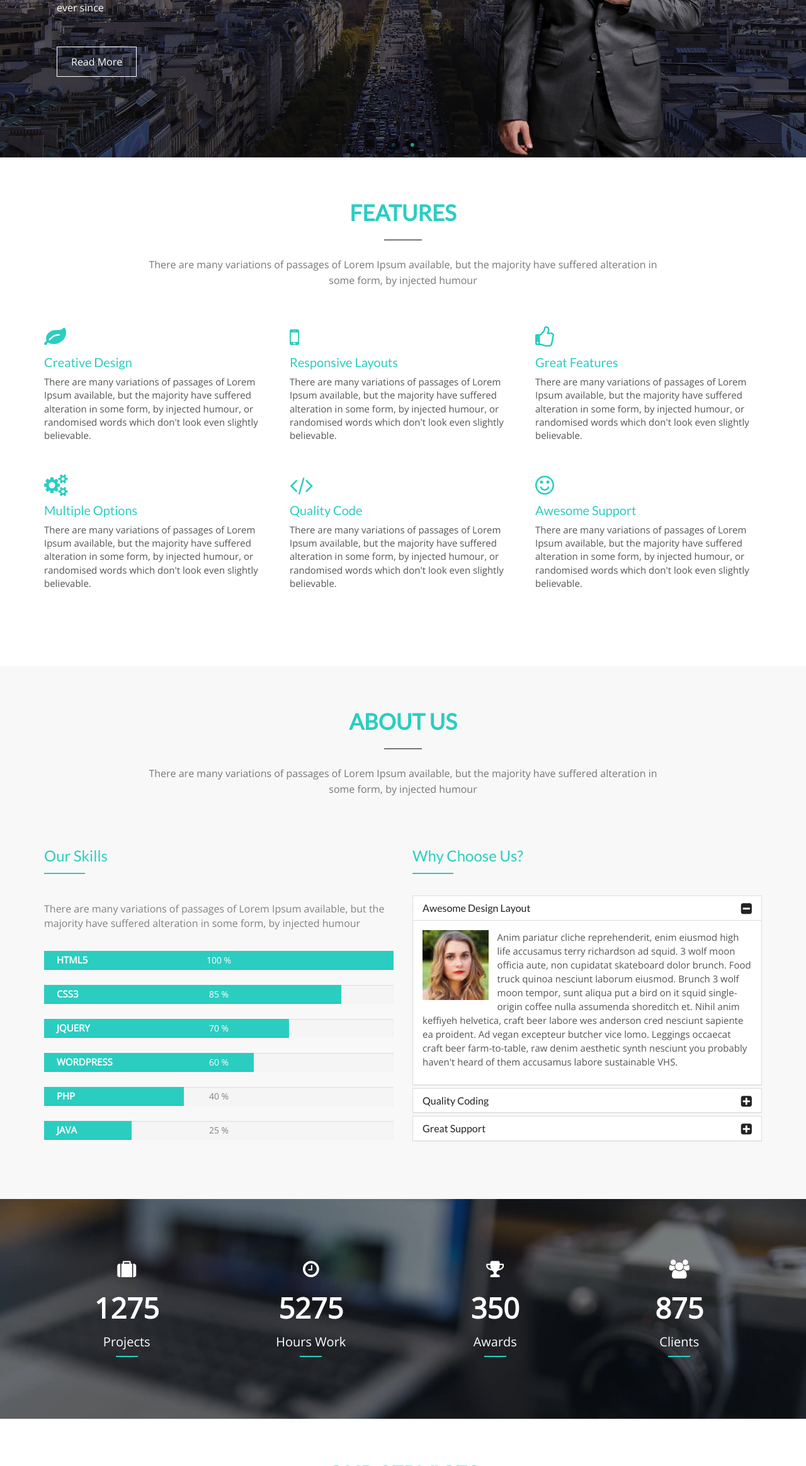
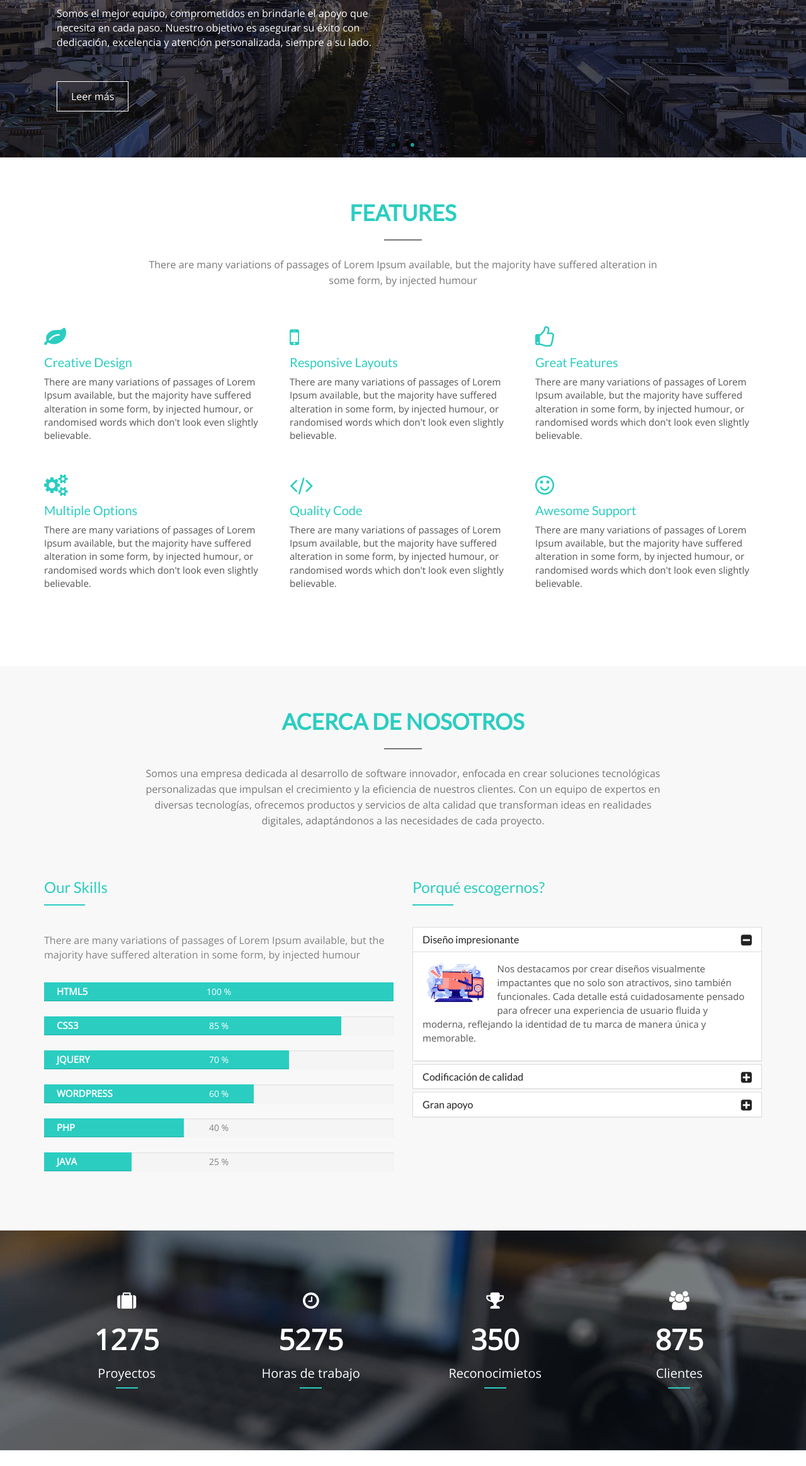
Before and after one commit to Dionisio202/Andes-Innovation-Corporation, a plain HTML site: page index.html in a window 1280 px wide. Shown: the part 472-2800 px from the top of the page at 63% size. Drawn offline with nearby package versions, Linux system fonts and the light colour scheme; animation ran at ten frames a second; a web font is replaced by a local one.

Commit message:
Home module was implemented with presentacion, about us, and why chose us

```diff
--- a/index.html
+++ b/index.html
@@ -203,14 +203,13 @@
             <div class="row">
               <div class="col-md-6 col-sm-6">
                 <div class="slide-article">
-                  <h1 class="wow fadeInUp" data-wow-duration="0.5s" data-wow-delay="0.5s">Creative Design & Best Feature</h1>
-                  <p class="wow fadeInUp" data-wow-duration="0.5s" data-wow-delay="0.75s">Lorem Ipsum is simply dummy text of the printing and typesetting industry. Lorem Ipsum has been the industry's standard dummy text ever since</p>
-                  <a class="read-more-btn wow fadeInUp" data-wow-duration="1s" data-wow-delay="1s" href="#">Read More</a>
+                  <h1 class="wow fadeInUp" data-wow-duration="0.5s" data-wow-delay="0.5s">Crea diseño y mejora con nostoros</h1>
+                  <p class="wow fadeInUp" data-wow-duration="0.5s" data-wow-delay="0.75s">Crea, diseña y mejora junto a nosotros. Nos apasiona trabajar contigo para hacer realidad tus ideas, potenciando cada detalle con innovación y calidad.</p>
+                  <a class="read-more-btn wow fadeInUp" data-wow-duration="1s" data-wow-delay="1s" href="#">Leer más</a>
                 </div>
               </div>
               <div class="col-md-6 col-sm-6">
                 <div class="slider-img wow fadeInUp">
-                  <img src="assets/images/person1.png" alt="business man">
                 </div>
               </div>
             </div>
@@ -224,14 +223,13 @@
             <div class="row">
               <div class="col-md-6 col-sm-6">
                 <div class="slide-article">
-                  <h1 class="wow fadeInUp" data-wow-duration="0.5s" data-wow-delay="0.5s">We are Best Team & Support you always</h1>
-                  <p class="wow fadeInUp" data-wow-duration="0.5s" data-wow-delay="0.75s">Lorem Ipsum is simply dummy text of the printing and typesetting industry. Lorem Ipsum has been the industry's standard dummy text ever since</p>
-                  <a class="read-more-btn wow fadeInUp" data-wow-duration="1s" data-wow-delay="1s" href="#">Read More</a>
+                  <h1 class="wow fadeInUp" data-wow-duration="0.5s" data-wow-delay="0.5s">Somos el mejor equipo y le apoyamos siempre</h1>
+                  <p class="wow fadeInUp" data-wow-duration="0.5s" data-wow-delay="0.75s">Somos el mejor equipo, comprometidos en brindarle el apoyo que necesita en cada paso. Nuestro objetivo es asegurar su éxito con dedicación, excelencia y atención personalizada, siempre a su lado.</p>
+                  <a class="read-more-btn wow fadeInUp" data-wow-duration="1s" data-wow-delay="1s" href="#">Leer más</a>
                 </div>
               </div>
               <div class="col-md-6 col-sm-6">
                 <div class="slider-img wow fadeInUp">
-                  <img src="assets/images/person2.png" alt="business man">
                 </div>
               </div>
             </div>
@@ -312,9 +310,9 @@
       <div class="row">
         <div class="col-md-12">
           <div class="title-area">
-            <h2 class="title">About us</h2>
+            <h2 class="title">Acerca de nosotros</h2>
             <span class="line"></span>
-            <p>There are many variations of passages of Lorem Ipsum available, but the majority have suffered alteration in some form, by injected humour</p>
+            <p>Somos una empresa dedicada al desarrollo de software innovador, enfocada en crear soluciones tecnológicas personalizadas que impulsan el crecimiento y la eficiencia de nuestros clientes. Con un equipo de expertos en diversas tecnologías, ofrecemos productos y servicios de alta calidad que transforman ideas en realidades digitales, adaptándonos a las necesidades de cada proyecto.</p>
           </div>
         </div>
         <div class="col-md-12">
@@ -360,20 +358,20 @@
               </div>
               <div class="col-md-6">
                 <div class="why-choose-us">
-                  <h3>Why Choose Us?</h3>
+                  <h3>Porqué escogernos?</h3>
                   <div class="panel-group why-choose-group" id="accordion">
                     <div class="panel panel-default">
                       <div class="panel-heading">
                         <h4 class="panel-title">
                           <a data-toggle="collapse" data-parent="#accordion" href="#collapseOne">
-                            Awesome Design Layout <span class="fa fa-minus-square"></span>
+                            Diseño impresionante <span class="fa fa-minus-square"></span>
                           </a>
                         </h4>
                       </div>
                       <div id="collapseOne" class="panel-collapse collapse in">
                         <div class="panel-body">
-                        <img class="why-choose-img" src="assets/images/testi1.jpg" alt="img">
-                         <p> Anim pariatur cliche reprehenderit, enim eiusmod high life accusamus terry richardson ad squid. 3 wolf moon officia aute, non cupidatat skateboard dolor brunch. Food truck quinoa nesciunt laborum eiusmod. Brunch 3 wolf moon tempor, sunt aliqua put a bird on it squid single-origin coffee nulla assumenda shoreditch et. Nihil anim keffiyeh helvetica, craft beer labore wes anderson cred nesciunt sapiente ea proident. Ad vegan excepteur butcher vice lomo. Leggings occaecat craft beer farm-to-table, raw denim aesthetic synth nesciunt you probably haven't heard of them accusamus labore sustainable VHS.</p>
+                        <img class="why-choose-img" src="assets/images/design.jpg" alt="img">
+                         <p> Nos destacamos por crear diseños visualmente impactantes que no solo son atractivos, sino también funcionales. Cada detalle está cuidadosamente pensado para ofrecer una experiencia de usuario fluida y moderna, reflejando la identidad de tu marca de manera única y memorable.</p>
                         </div>
                       </div>
                     </div>
@@ -381,13 +379,13 @@
                       <div class="panel-heading">
                         <h4 class="panel-title">
                           <a data-toggle="collapse" data-parent="#accordion" href="#collapseTwo">
-                            Quality Coding <span class="fa fa-plus-square"></span>
+                            Codificación de calidad <span class="fa fa-plus-square"></span>
                           </a>
                         </h4>
                       </div>
                       <div id="collapseTwo" class="panel-collapse collapse">
                         <div class="panel-body">
-                         <p>Anim pariatur cliche reprehenderit, enim eiusmod high life accusamus terry richardson ad squid. 3 wolf moon officia aute, non cupidatat skateboard dolor brunch. Food truck quinoa nesciunt laborum eiusmod. Brunch 3 wolf moon tempor, sunt aliqua put a bird on it squid single-origin coffee nulla assumenda shoreditch et. Nihil anim keffiyeh helvetica, craft beer labore wes anderson cred nesciunt sapiente ea proident. Ad vegan excepteur butcher vice lomo. Leggings occaecat craft beer farm-to-table, raw denim aesthetic synth nesciunt you probably haven't heard of them accusamus labore sustainable VHS.</p>
+                         <p>Nuestra codificación sigue los más altos estándares de calidad, garantizando un software robusto, eficiente y escalable. Nos aseguramos de que cada línea de código esté optimizada para ofrecer un rendimiento superior, manteniendo la seguridad y la sostenibilidad en el centro de todo lo que desarrollamos.</p>
                         </div>
                       </div>
                     </div>
@@ -395,13 +393,13 @@
                       <div class="panel-heading">
                         <h4 class="panel-title">
                           <a data-toggle="collapse" data-parent="#accordion" href="#collapseThree">
-                            Great Support <span class="fa fa-plus-square"></span>
+                            Gran apoyo <span class="fa fa-plus-square"></span>
                           </a>
                         </h4>
                       </div>
                       <div id="collapseThree" class="panel-collapse collapse">
                         <div class="panel-body">
-                          <p>Anim pariatur cliche reprehenderit, enim eiusmod high life accusamus terry richardson ad squid. 3 wolf moon officia aute, non cupidatat skateboard dolor brunch. Food truck quinoa nesciunt laborum eiusmod. Brunch 3 wolf moon tempor, sunt aliqua put a bird on it squid single-origin coffee nulla assumenda shoreditch et. Nihil anim keffiyeh helvetica, craft beer labore wes anderson cred nesciunt sapiente ea proident. Ad vegan excepteur butcher vice lomo. Leggings occaecat craft beer farm-to-table, raw denim aesthetic synth nesciunt you probably haven't heard of them accusamus labore sustainable VHS.</p>
+                          <p>Ofrecemos un acompañamiento constante en cada etapa del proyecto, asegurándonos de que siempre tengas el respaldo que necesitas. Nuestro equipo está disponible para resolver tus dudas, brindarte soluciones rápidas y garantizar el éxito continuo de tu software.</p>
                         </div>
                       </div>
                     </div>
@@ -434,7 +432,7 @@
                       1275
                     </div>
                     <div class="counter-label">
-                      Projects
+                      Proyectos
                     </div>
                   </div>
                 </div>
@@ -449,7 +447,7 @@
                       5275
                     </div>
                     <div class="counter-label">
-                      Hours Work
+                      Horas de trabajo
                     </div>
                   </div>
                 </div>
@@ -464,7 +462,7 @@
                       350
                     </div>
                     <div class="counter-label">
-                      Awards
+                      Reconocimietos
                     </div>
                   </div>
                 </div>
@@ -479,7 +477,7 @@
                       875
                     </div>
                     <div class="counter-label">
-                      Clients
+                      Clientes
                     </div>
                   </div>
                 </div>
```
Also changed, not shown: assets/images/boss.jpeg (added), assets/images/design.jpg (added).
